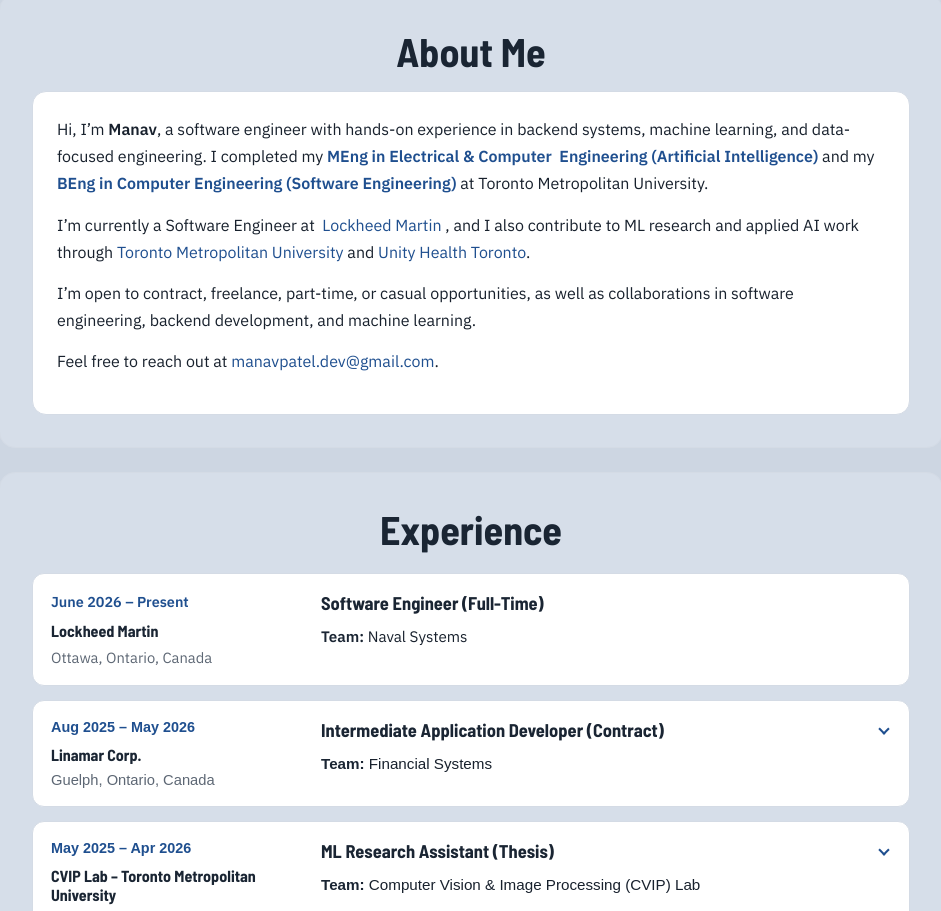
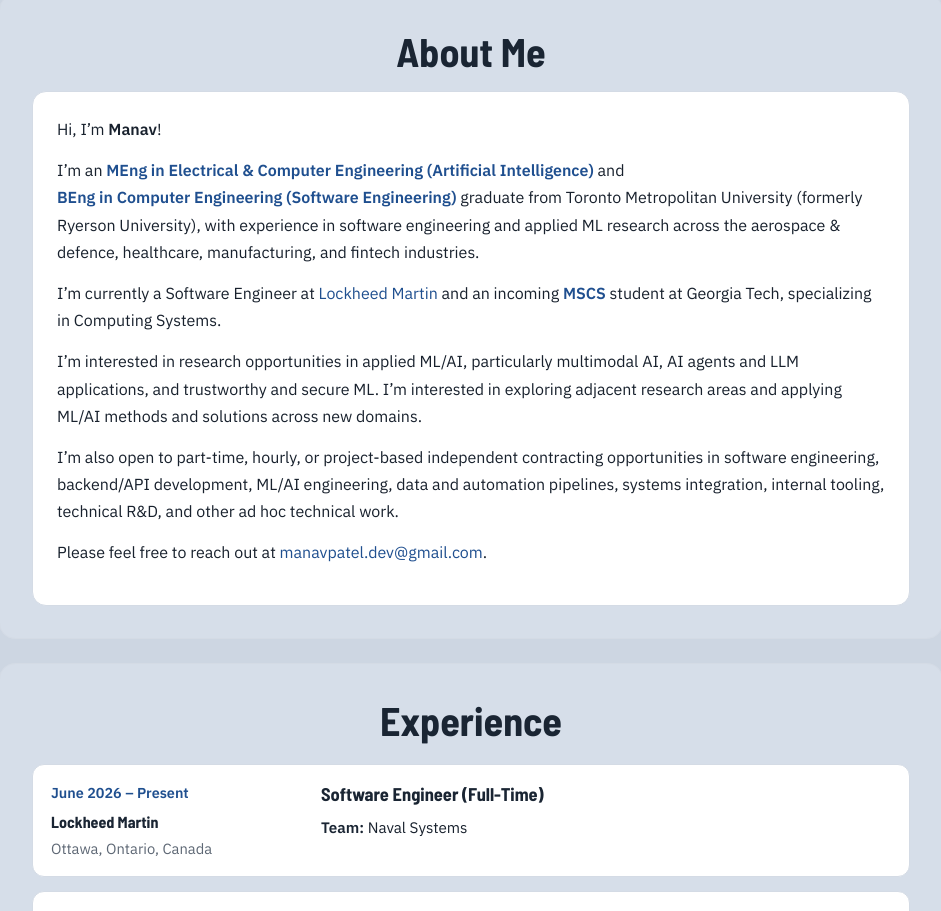
Before and after one commit to mpat247/manavpatel.github.io, a React (Vite) app: page / in a window 1280 px wide. Shown: the part 802-1713 px from the top of the page, without its empty margins (309-1250 px from the left). Built offline with nearby package versions, Linux system fonts and the light colour scheme.

Commit message:
Update About Me content

```diff
--- a/src/components/About/AboutComponent.jsx
+++ b/src/components/About/AboutComponent.jsx
@@ -14,46 +14,38 @@
         <div className="about-text-panel">
           <div className="about-text">
             <p>
-              Hi, I’m <strong>Manav</strong>, a software engineer with hands-on
-              experience in backend systems, machine learning, and data-focused
-              engineering. I completed my{" "}
+              Hi, I’m <strong>Manav</strong>!
+            </p>
+
+            <p>
+              I’m an{" "}
               <a
                 href="https://www.torontomu.ca/engineering-architectural-science/programs/graduate-programs/electrical-computer-engineering-graduate-programs/"
                 target="_blank"
                 rel="noreferrer"
               >
                 <strong>
-                  MEng&nbsp;in&nbsp;Electrical&nbsp;&amp;&nbsp;Computer
-                  &nbsp;Engineering&nbsp;(Artificial&nbsp;Intelligence)
+                  MEng&nbsp;in&nbsp;Electrical&nbsp;&amp;&nbsp;Computer&nbsp;Engineering&nbsp;(Artificial&nbsp;Intelligence)
                 </strong>
               </a>{" "}
-              and my{" "}
+              and{" "}
               <a
                 href="https://www.torontomu.ca/programs/undergraduate/computer-engineering/"
                 target="_blank"
                 rel="noreferrer"
               >
                 <strong>
-                  BEng&nbsp;in&nbsp;Computer&nbsp;Engineering&nbsp;(Software
-                  Engineering)
+                  BEng&nbsp;in&nbsp;Computer&nbsp;Engineering&nbsp;(Software&nbsp;Engineering)
                 </strong>
               </a>{" "}
-              at Toronto&nbsp;Metropolitan&nbsp;University.
-              {/* I’m an incoming MS Computer Science (Computing Systems) student at Georgia Tech.
-              <a
-                href="https://www.omscs.gatech.edu/specialization-computing-systems"
-                target="_blank"
-                rel="noreferrer"
-              >
-                <strong>
-                  MS&nbsp;Computer&nbsp;Science&nbsp;(Computing&nbsp;Systems)
-                </strong>
-              </a>{" "}
-              student at Georgia&nbsp;Tech. */}
+              graduate from Toronto&nbsp;Metropolitan&nbsp;University (formerly
+              Ryerson&nbsp;University), with experience in software engineering and
+              applied ML research across the aerospace &amp; defence, healthcare,
+              manufacturing, and fintech industries.
             </p>
 
             <p>
-              I’m currently a Software Engineer at &nbsp;
+              I’m currently a Software Engineer at{" "}
               <a
                 href="https://www.lockheedmartin.com/en-ca/"
                 target="_blank"
@@ -61,33 +53,35 @@
               >
                 Lockheed&nbsp;Martin
               </a>{" "}
-              , and I also contribute to ML research and applied AI work through{" "}
+              and an incoming{" "}
               <a
-                href="https://www.torontomu.ca"
+                href="https://www.omscs.gatech.edu/specialization-computing-systems"
                 target="_blank"
                 rel="noreferrer"
               >
-                Toronto&nbsp;Metropolitan&nbsp;University
+                <strong>MSCS</strong>
               </a>{" "}
-              and{" "}
-              <a
-                href="https://unityhealth.to/"
-                target="_blank"
-                rel="noreferrer"
-              >
-                Unity&nbsp;Health&nbsp;Toronto
-              </a>
-              .
+              student at Georgia&nbsp;Tech, specializing in Computing Systems.
             </p>
 
             <p>
-              I’m open to contract, freelance, part-time, or casual
-              opportunities, as well as collaborations in software engineering,
-              backend development, and machine learning.
+              I’m interested in research opportunities in applied ML/AI,
+              particularly multimodal AI, AI agents and LLM applications, and
+              trustworthy and secure ML. I’m interested in exploring adjacent
+              research areas and applying ML/AI methods and solutions across new
+              domains.
             </p>
 
             <p>
-              Feel free to reach out at&nbsp;
+              I’m also open to part-time, hourly, or project-based independent
+              contracting opportunities in software engineering, backend/API
+              development, ML/AI engineering, data and automation pipelines,
+              systems integration, internal tooling, technical R&amp;D, and other
+              ad hoc technical work.
+            </p>
+
+            <p>
+              Please feel free to reach out at&nbsp;
               <a href="mailto:manavpatel.dev@gmail.com">
                 manavpatel.dev@gmail.com
               </a>
```
